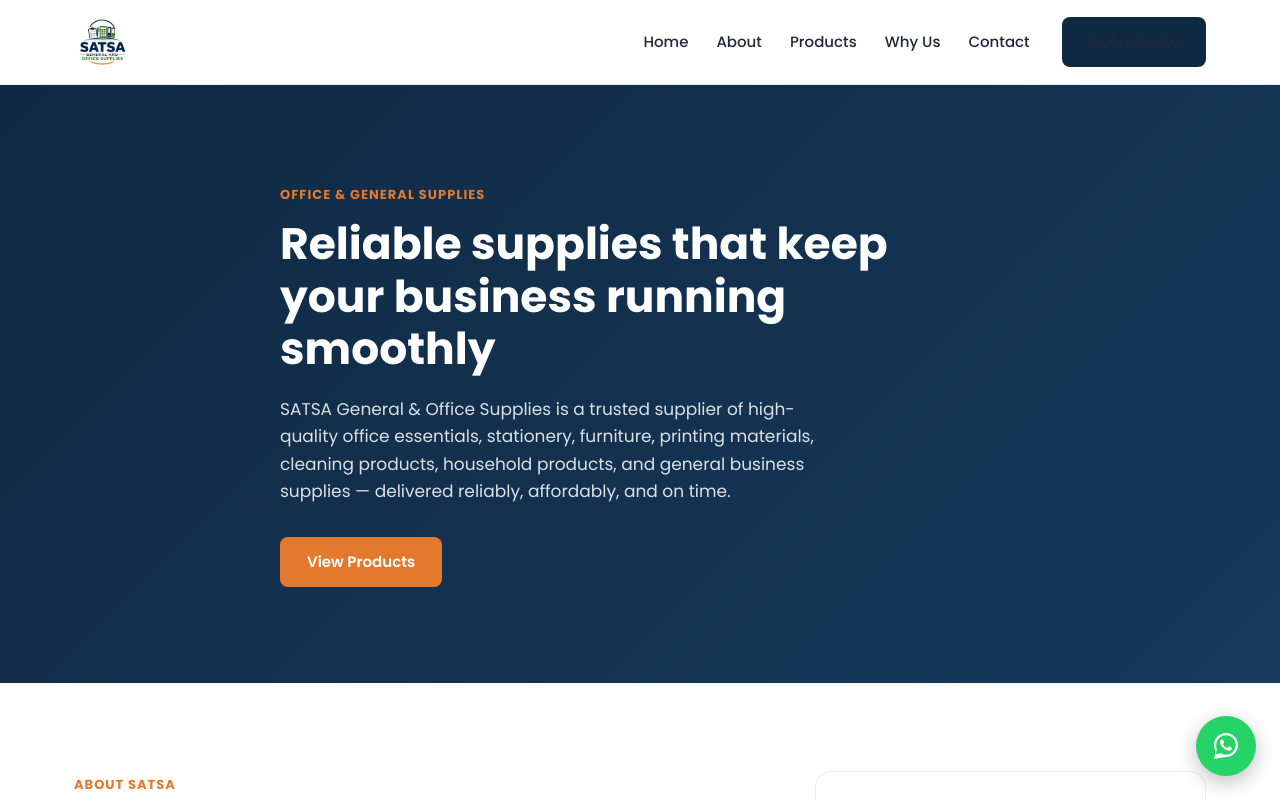
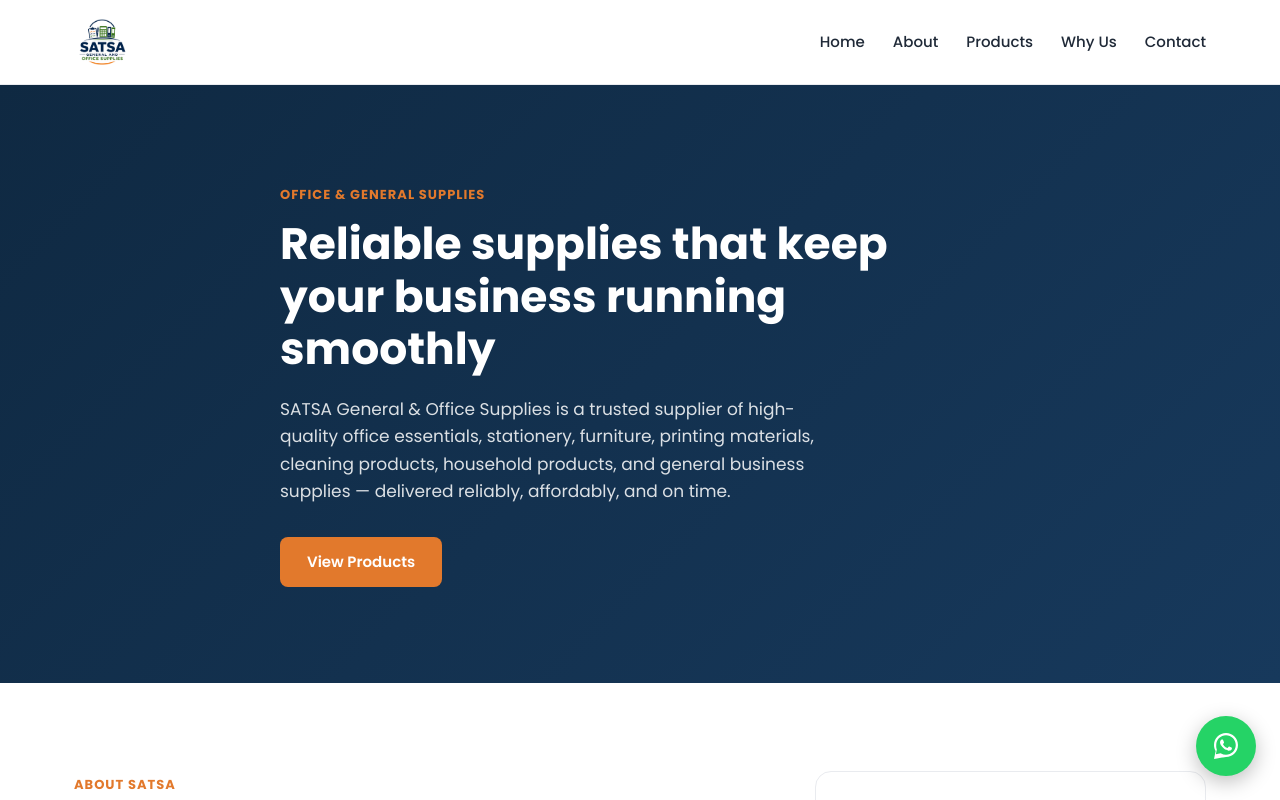
Before and after one commit to glearnhub/satsa, a React (Vite) app: page / in a window 1280 px wide. Shown: the top 800 px of the page. Built offline with nearby package versions, Linux system fonts and the light colour scheme.

Commit message:
Remove Get a Quote button from navbar
Drop the nav CTA and its now-unused .nav-cta styles.

```diff
--- a/src/App.css
+++ b/src/App.css
@@ -101,10 +101,6 @@
   color: var(--accent);
 }
 
-.nav-cta {
-  margin-left: 4px;
-}
-
 .nav-toggle {
   display: none;
   flex-direction: column;
@@ -143,10 +139,6 @@
 
   .nav-links.open {
     display: flex;
-  }
-
-  .nav-cta {
-    margin-left: 0;
   }
 }
 
--- a/src/components/Navbar.jsx
+++ b/src/components/Navbar.jsx
@@ -24,9 +24,6 @@
               {link.label}
             </a>
           ))}
-          <a href="#contact" className="btn btn-primary nav-cta" onClick={() => setOpen(false)}>
-            Get a Quote
-          </a>
         </nav>
 
         <button
```
